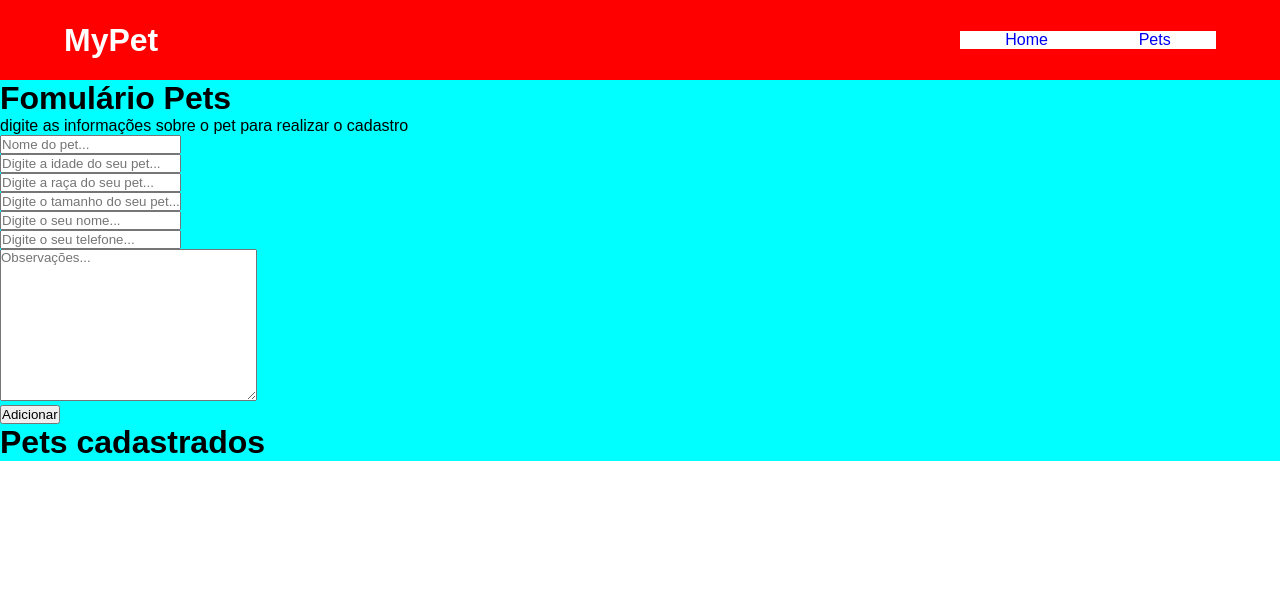
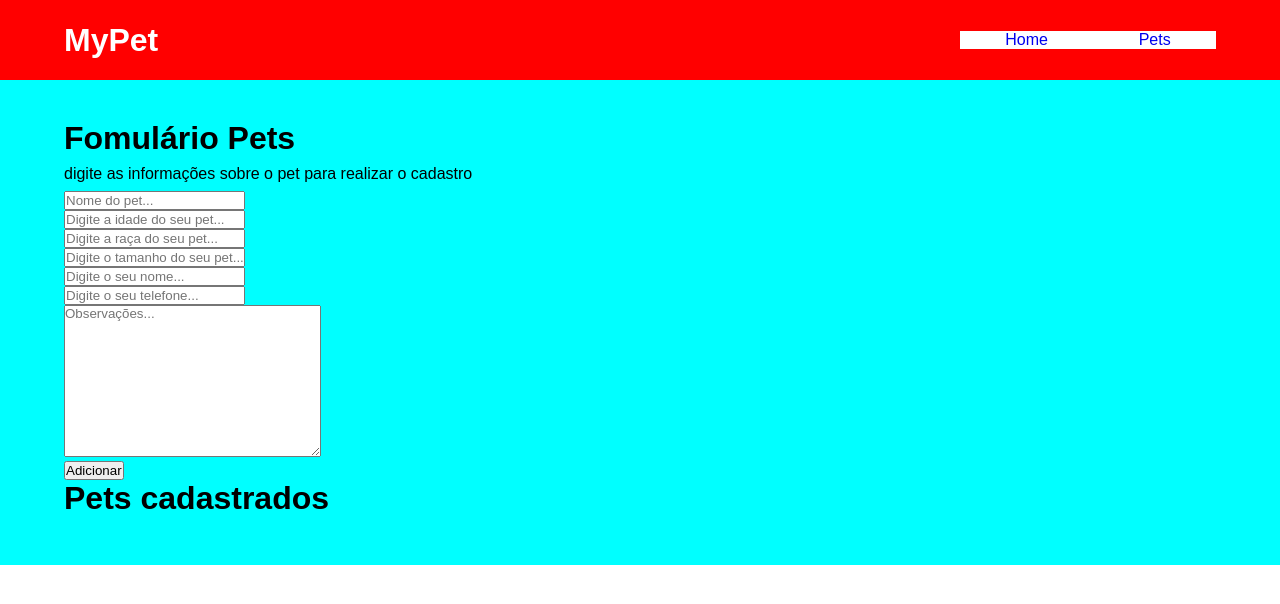
Before and after one commit to ViniciusYoda/CP5-React, a React (Create React App) app in the folder react-app-pet/: page /lp in a window 1280 px wide. Shown: the top 604 px of the page. Built offline with nearby package versions, Linux system fonts and the light colour scheme.

Commit message:
Alteração no styled.js DivPets

```diff
--- a/react-app-pet/src/style/styled.js
+++ b/react-app-pet/src/style/styled.js
@@ -66,4 +66,10 @@ export const DivNav = styled.div`
 
 export const DivPets = styled.div`
     background-color: aqua;
+    padding: 5vh 5vw;
+    h1,p{
+        padding-bottom:1vh
+    }
+    color:#000;
+
 `
```
